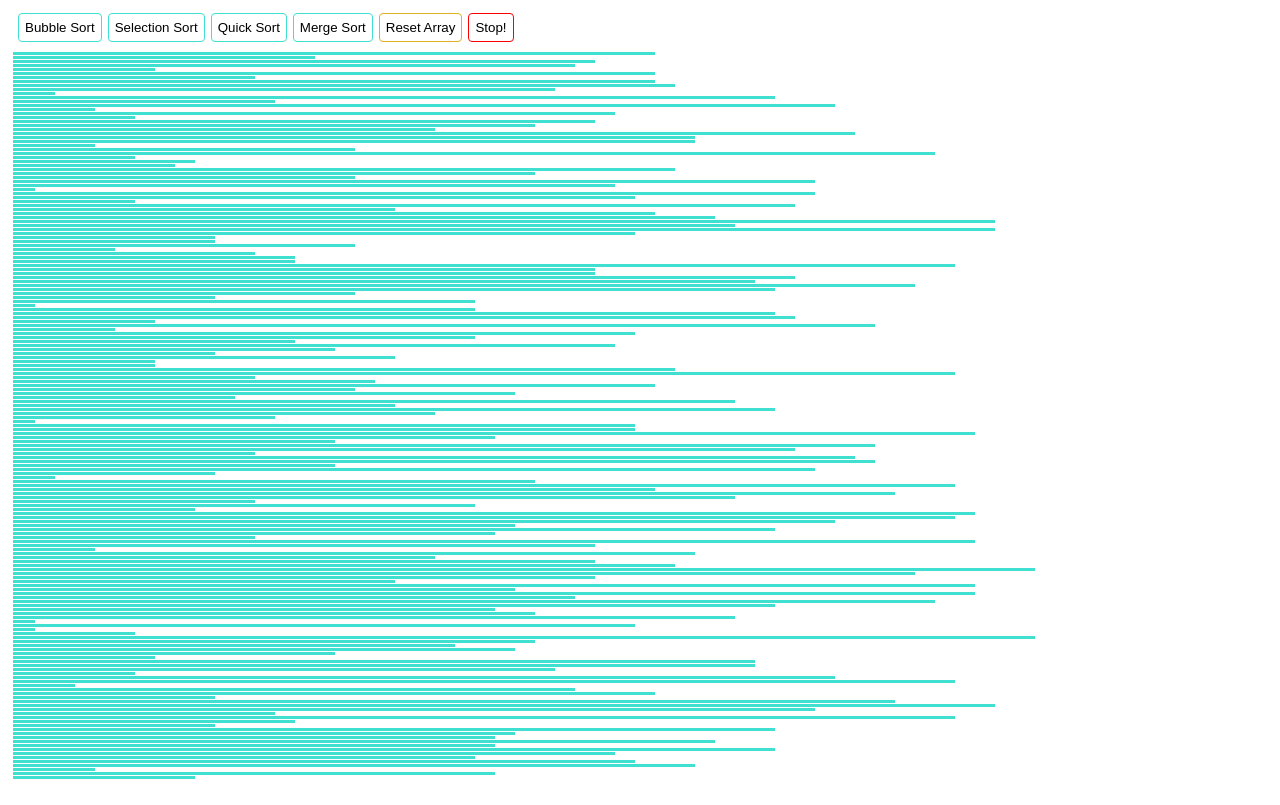
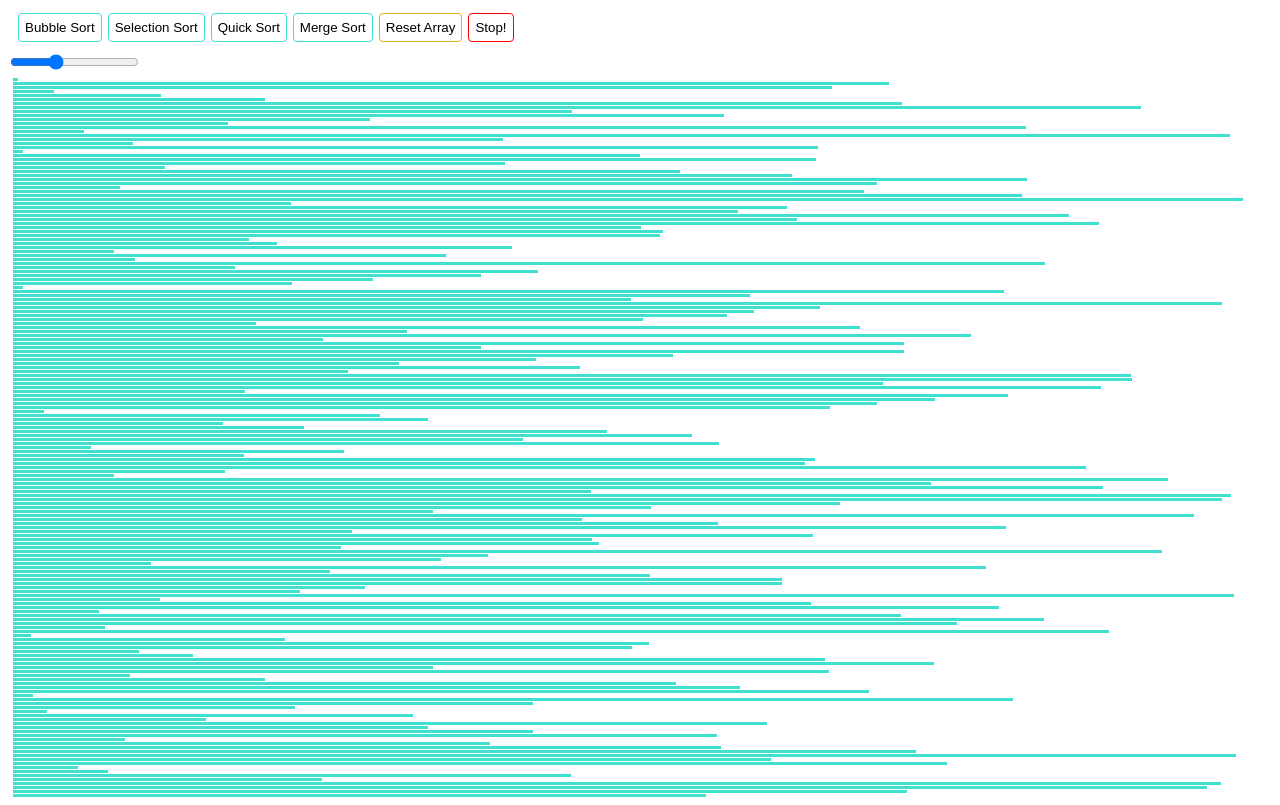
Before and after one commit to alwincodes/Sort-Visualizer, a React (Create React App) app: page / in a window 1280 px wide. Built offline with nearby package versions, Linux system fonts and the light colour scheme.

Commit message:
added user changeable animation speeds

```diff
--- a/src/App.tsx
+++ b/src/App.tsx
@@ -17,13 +17,21 @@ these functions are async this array below is used to keep track of these async
 */
 const timeouts: ReturnType<typeof setTimeout>[] = [];
 
+//size of the array dynamic according to screen size
+const arrSize = window.innerHeight / 4 - 20;
+
 //function for generating a new array as needed
 const generateNewArray = (arraySize: number): number[] => {
     let newArray: number[] = [];
     for (let i = 0; i < arraySize; i++) {
-        newArray[i] = Math.round(Math.random() * 50) + 1;
+        newArray[i] = randomGenerator(1, window.innerWidth - 50);
     }
     return newArray;
+};
+
+//this generates a random number between two limits
+const randomGenerator = (min: number, max: number) => {
+    return Math.floor(Math.random() * (max - min + 1) + min);
 };
 
 //this is a mess need to improve this to get better animations
@@ -57,7 +65,7 @@ const animate = (swapData: SwapData[], animationSpeed: number): void => {
     }
 };
 
-//this if for sorting algorithms which use merging
+//this is for sorting algorithms which use merging
 const mergeAnimate = (mergeData: MergeData[], animationSpeed: number) => {
     const sortBars = Array.from(
         document.getElementsByClassName(
@@ -74,7 +82,7 @@ const mergeAnimate = (mergeData: MergeData[], animationSpeed: number) => {
                 sortBars[index].style.backgroundColor = "red";
                 sortBars[sindex].style.backgroundColor = "magenta";
                 //merge them
-                sortBars[index].style.width = `${value * 2}0px`;
+                sortBars[index].style.width = `${value}px`;
                 //removing the color before next bars are selected for swapping
                 setTimeout(() => {
                     sortBars[index].style.backgroundColor = "turquoise";
@@ -86,7 +94,6 @@ const mergeAnimate = (mergeData: MergeData[], animationSpeed: number) => {
 };
 
 function App() {
-    const [arrSize, setArrSize] = useState<number>(window.innerHeight / 4 - 18);
     const [animationSpeed, setAnimSpeed] = useState<number>(100);
     const [array, setArray] = useState<number[]>(generateNewArray(arrSize));
 
@@ -107,7 +114,7 @@ function App() {
 
     //not working as of now diffrent logic need to be applied
     const mergeSort = () => {
-        const { mergeList: mergeData, sortedArray } = mergeSortAlgo(array);
+        const { mergeList: mergeData } = mergeSortAlgo(array);
         // setArray(sortedArray);
         console.log(mergeData);
         mergeAnimate(mergeData, animationSpeed);
@@ -119,6 +126,10 @@ function App() {
             clearInterval(timeouts[i]);
         }
         setArray(generateNewArray(arrSize));
+    };
+
+    const animSpeedChanger = (e: React.FormEvent<HTMLInputElement>) => {
+        setAnimSpeed(parseInt(e.currentTarget.value));
     };
 
     return (
@@ -147,13 +158,22 @@ function App() {
                     Stop!
                 </button>
             </div>
+            <div>
+                <input
+                    onChange={animSpeedChanger}
+                    type="range"
+                    min="50"
+                    max="200"
+                    value={animationSpeed}
+                />
+            </div>
             <div className="visualizer">
                 {array.map((item, i) => (
                     <div
                         key={i}
                         className="sortBars"
                         style={{
-                            width: `${item * 2}0px`,
+                            width: `${item}px`,
                         }}
                     ></div>
                 ))}
```
Also changed, not shown: 1 other file (tests, documents, lock files or other folders).
